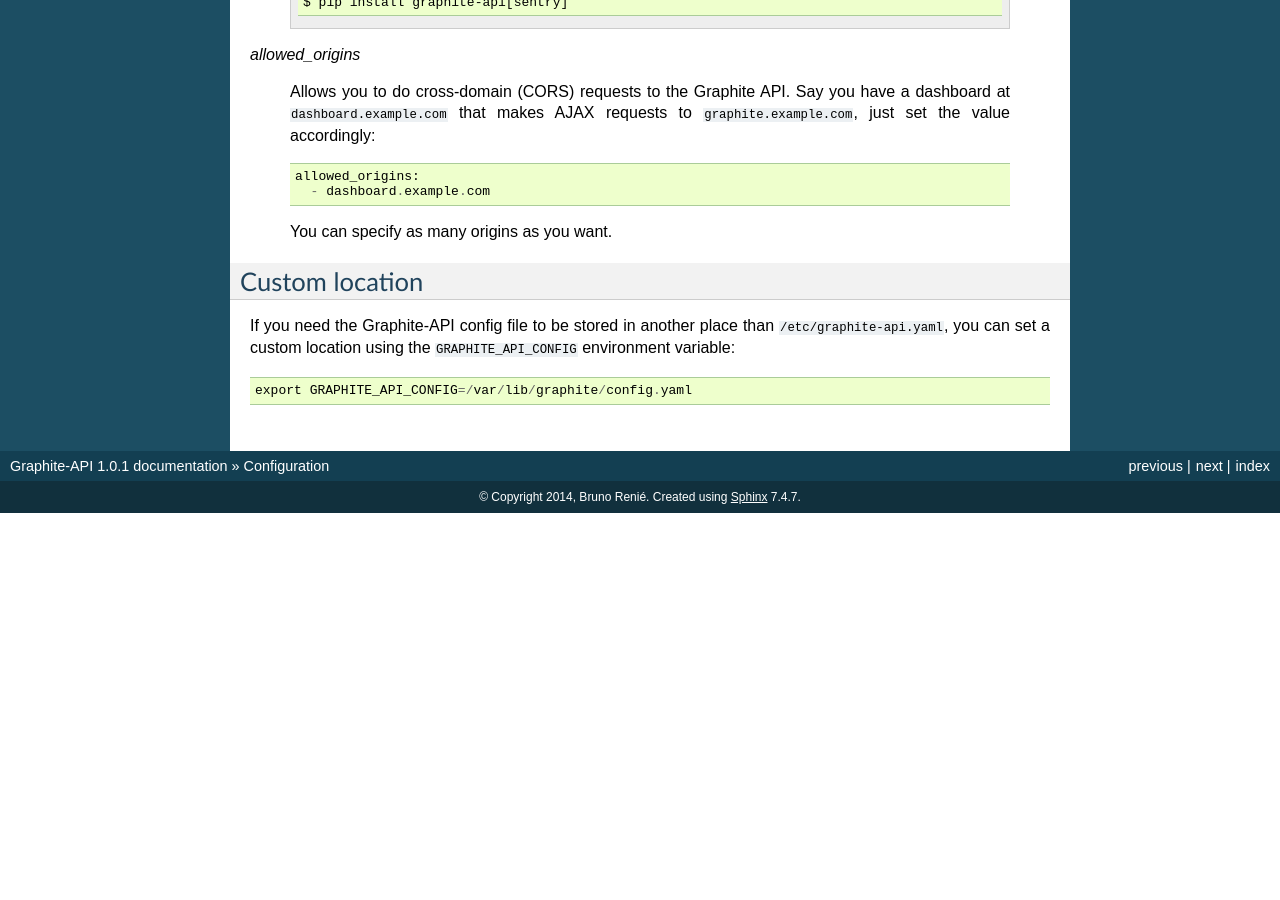
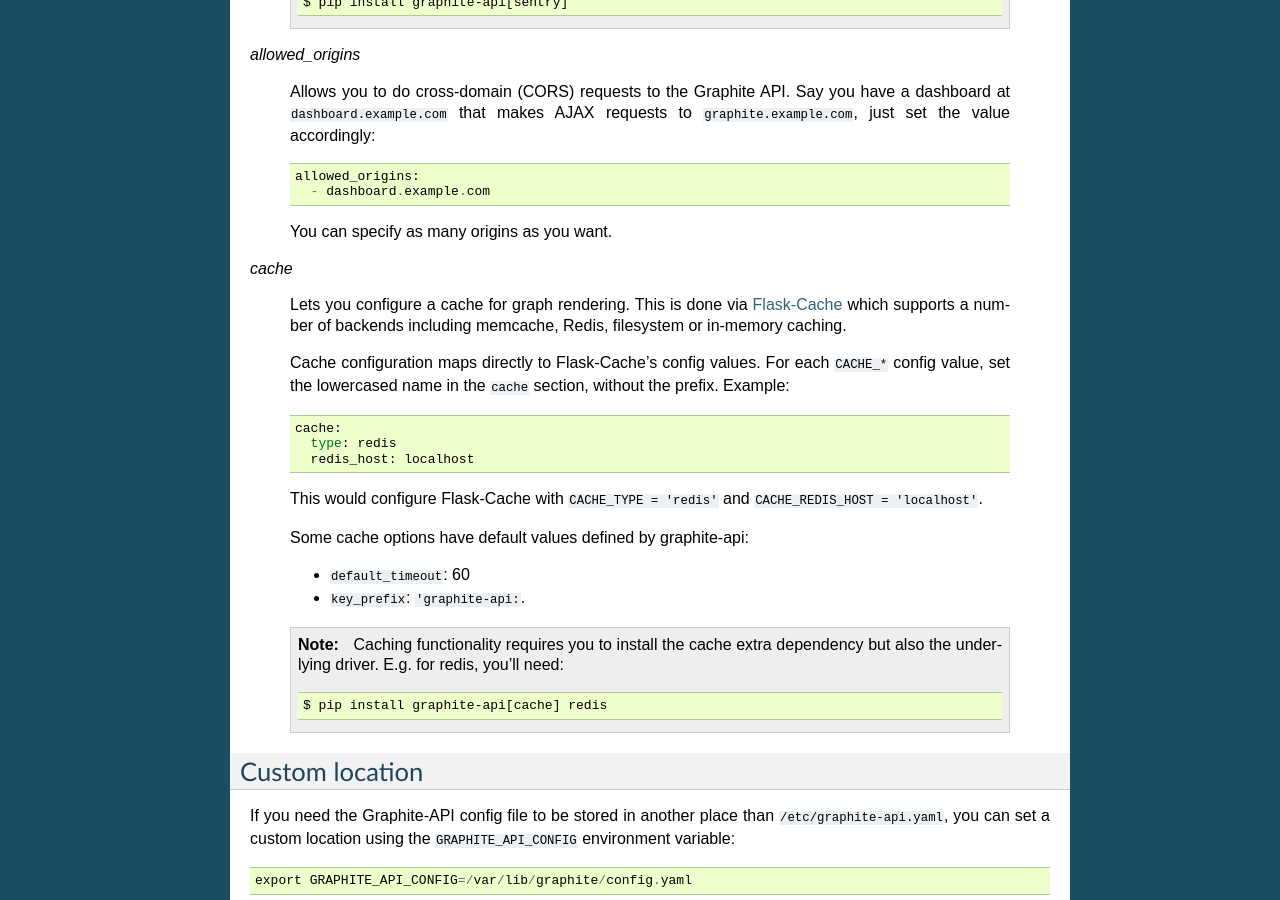
Before and after one commit to brutasse/graphite-api, a Sphinx documentation site: the page built from docs/configuration.rst, in a window 1280 px wide and 900 px high, scrolled down 1188 px. Built offline with Sphinx 7.4.7, drawn with Linux system fonts in a browser that asks for light colours; before the commit the page ends 1701 px from its top, so only the background shows below that.

Commit message:
Fix #28 -- add caching support

```diff
--- a/docs/configuration.rst
+++ b/docs/configuration.rst
@@ -82,6 +82,37 @@ Extra sections
 
   You can specify as many origins as you want.
 
+*cache*
+
+  Lets you configure a cache for graph rendering. This is done via
+  `Flask-Cache <http://pythonhosted.org/Flask-Cache/>`_ which supports a
+  number of backends including memcache, Redis, filesystem or in-memory
+  caching.
+
+  Cache configuration maps directly to Flask-Cache's config values. For each
+  ``CACHE_*`` config value, set the lowercased name in the ``cache`` section,
+  without the prefix. Example::
+
+      cache:
+        type: redis
+        redis_host: localhost
+
+  This would configure Flask-Cache with ``CACHE_TYPE = 'redis'`` and
+  ``CACHE_REDIS_HOST = 'localhost'``.
+
+  Some cache options have default values defined by graphite-api:
+
+  * ``default_timeout``: 60
+
+  * ``key_prefix``: ``'graphite-api:``.
+
+  .. note::
+
+      Caching functionality requires you to install the cache extra dependency
+      but also the underlying driver. E.g. for redis, you'll need::
+
+          $ pip install graphite-api[cache] redis
+
 Custom location
 ---------------
 
--- a/docs/releases.rst
+++ b/docs/releases.rst
@@ -3,6 +3,9 @@ Graphite-API releases
 
 1.0.2 -- **in development**
 ---------------------------
+
+* Add support for configuring a cache backend and the ``noCache`` and
+  ``cacheTimeout`` API options.
 
 * Add support for ``fetch_multi()`` in storage finders. This is useful for
   database-backed finders such as Cyanite because it allows fetching all time
--- a/requirements.txt
+++ b/requirements.txt
@@ -1,4 +1,5 @@
 Flask
+Flask-Cache
 cairocffi
 pyparsing
 pytz
--- a/setup.py
+++ b/setup.py
@@ -38,6 +38,7 @@ setup(
     extras_require={
         'sentry': ['raven[flask]'],
         'cyanite': ['cyanite'],
+        'cache': ['Flask-Cache'],
     },
     zip_safe=False,
     platforms='any',
```
Also changed, not shown: docs/api.rst (+17 -0 lines), 5 other files.
